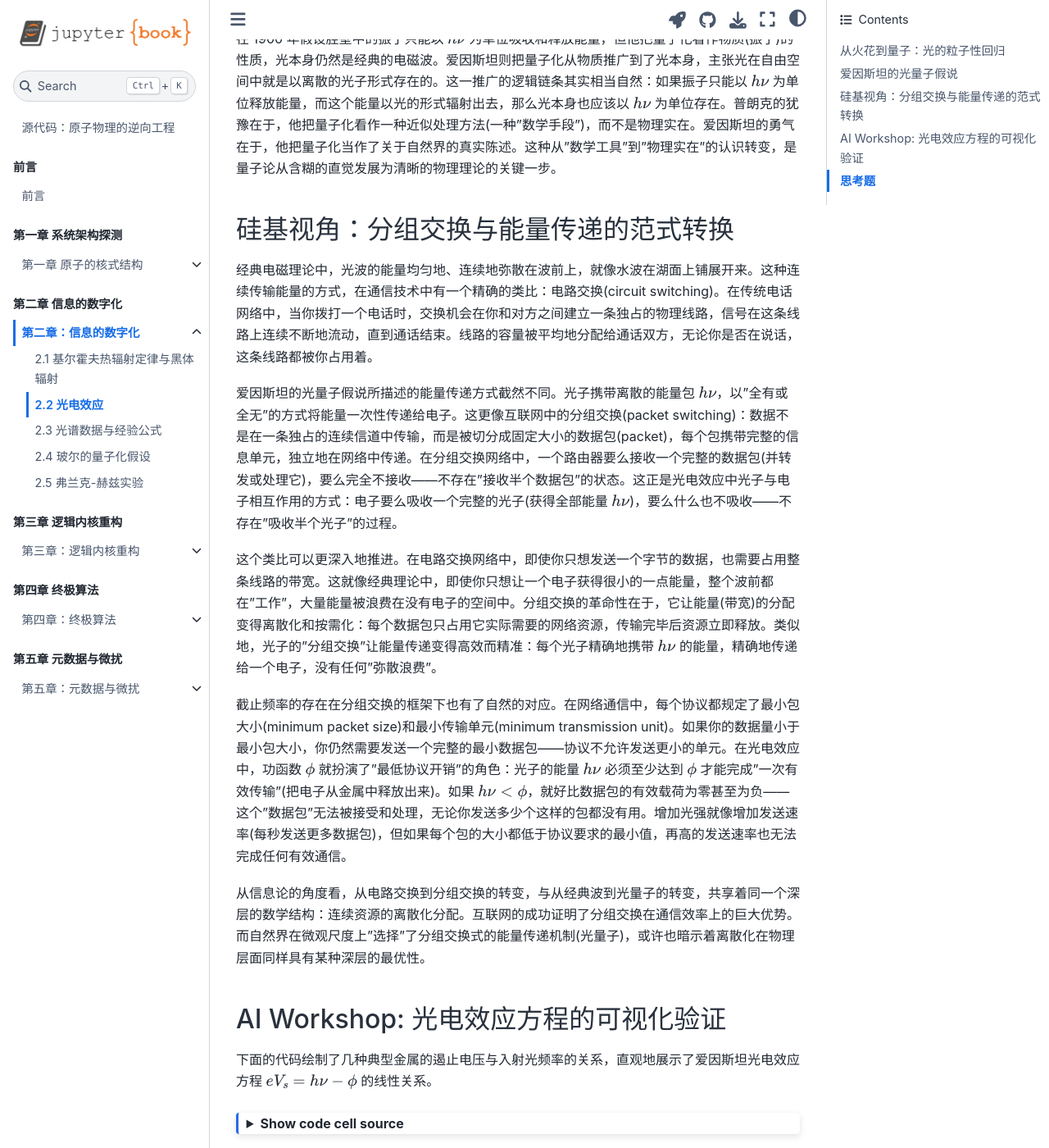
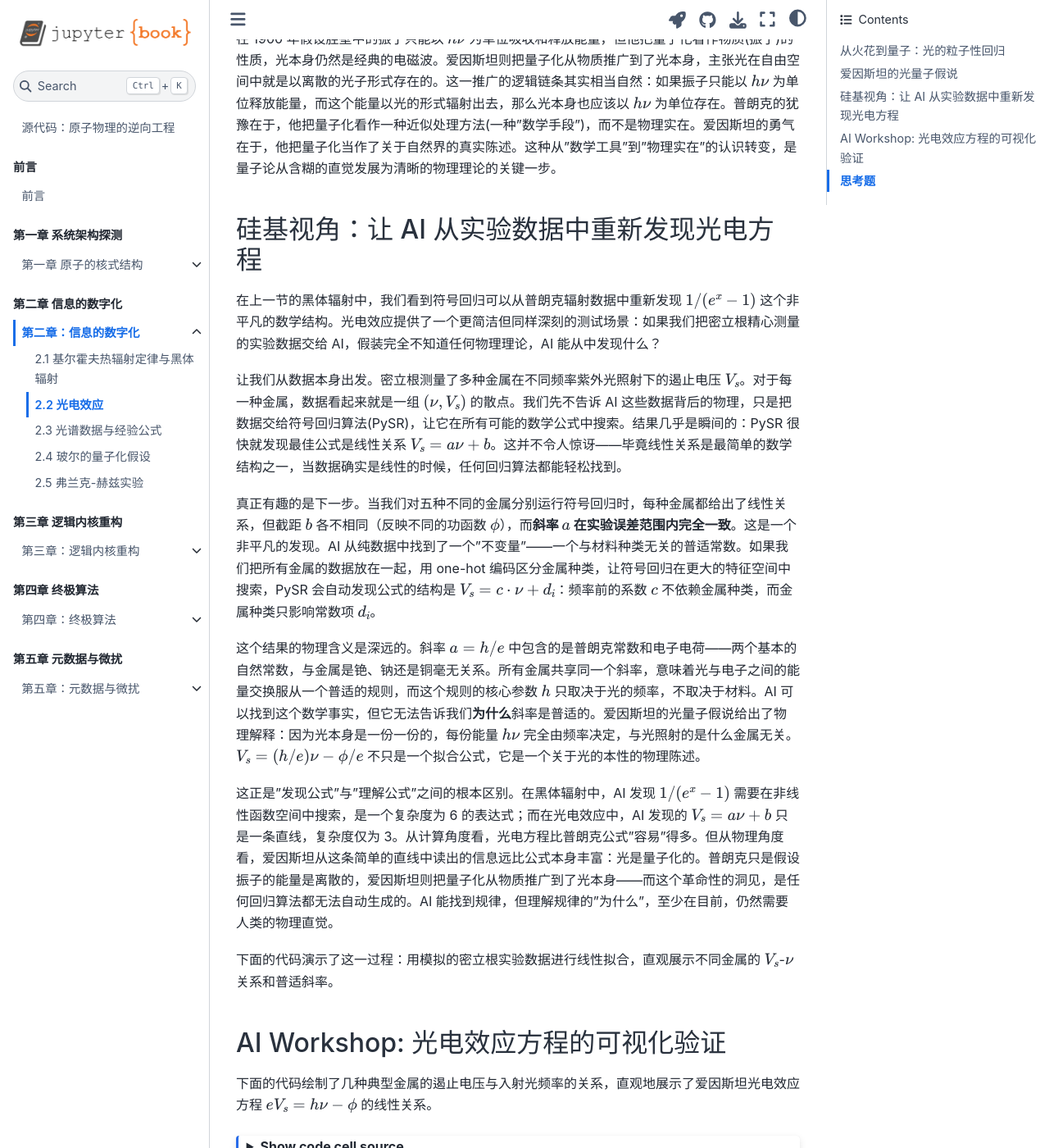
Before and after one commit to jinleiphys/atomic, a Jupyter Book: the page built from book/ch02/photoelectric-effect.md, in a window 1280 px wide and 1400 px high, scrolled down 2556 px. Shown: the whole window at 82% size. Built offline with Jupyter Book 1.0.4 settings and Sphinx 7.4.7 and the Sphinx Book theme 1.1.4, drawn with Linux system fonts in a browser that asks for light colours.

Commit message:
光电效应硅基视角：从分组交换类比改为AI符号回归发现
替换原有的电路交换/分组交换类比，改为从密立根实验数据出发，
用符号回归(PySR)重新发现光电方程的叙事。讨论AI如何从数据
中找到普适斜率h/e，以及"发现公式"与"理解公式"的根本区别。
中英文同步更新。

Co-Authored-By: Claude Opus 4.6 (1M context) <noreply@anthropic.com>

```diff
--- a/book/ch02/photoelectric-effect.md
+++ b/book/ch02/photoelectric-effect.md
@@ -52,17 +52,19 @@ $$
 
 从更宏观的历史视角来看，爱因斯坦的光量子假说是普朗克量子化思想的一次关键性推广。普朗克在 1900 年假设腔壁中的振子只能以 $h\nu$ 为单位吸收和释放能量，但他把量子化看作物质(振子)的性质，光本身仍然是经典的电磁波。爱因斯坦则把量子化从物质推广到了光本身，主张光在自由空间中就是以离散的光子形式存在的。这一推广的逻辑链条其实相当自然：如果振子只能以 $h\nu$ 为单位释放能量，而这个能量以光的形式辐射出去，那么光本身也应该以 $h\nu$ 为单位存在。普朗克的犹豫在于，他把量子化看作一种近似处理方法(一种"数学手段")，而不是物理实在。爱因斯坦的勇气在于，他把量子化当作了关于自然界的真实陈述。这种从"数学工具"到"物理实在"的认识转变，是量子论从含糊的直觉发展为清晰的物理理论的关键一步。
 
-## 硅基视角：分组交换与能量传递的范式转换
+## 硅基视角：让 AI 从实验数据中重新发现光电方程
 
-经典电磁理论中，光波的能量均匀地、连续地弥散在波前上，就像水波在湖面上铺展开来。这种连续传输能量的方式，在通信技术中有一个精确的类比：电路交换(circuit switching)。在传统电话网络中，当你拨打一个电话时，交换机会在你和对方之间建立一条独占的物理线路，信号在这条线路上连续不断地流动，直到通话结束。线路的容量被平均地分配给通话双方，无论你是否在说话，这条线路都被你占用着。
+在上一节的黑体辐射中，我们看到符号回归可以从普朗克辐射数据中重新发现 $1/(e^x - 1)$ 这个非平凡的数学结构。光电效应提供了一个更简洁但同样深刻的测试场景：如果我们把密立根精心测量的实验数据交给 AI，假装完全不知道任何物理理论，AI 能从中发现什么？
 
-爱因斯坦的光量子假说所描述的能量传递方式截然不同。光子携带离散的能量包 $h\nu$，以"全有或全无"的方式将能量一次性传递给电子。这更像互联网中的分组交换(packet switching)：数据不是在一条独占的连续信道中传输，而是被切分成固定大小的数据包(packet)，每个包携带完整的信息单元，独立地在网络中传递。在分组交换网络中，一个路由器要么接收一个完整的数据包(并转发或处理它)，要么完全不接收——不存在"接收半个数据包"的状态。这正是光电效应中光子与电子相互作用的方式：电子要么吸收一个完整的光子(获得全部能量 $h\nu$)，要么什么也不吸收——不存在"吸收半个光子"的过程。
+让我们从数据本身出发。密立根测量了多种金属在不同频率紫外光照射下的遏止电压 $V_s$。对于每一种金属，数据看起来就是一组 $(\nu, V_s)$ 的散点。我们先不告诉 AI 这些数据背后的物理，只是把数据交给符号回归算法(PySR)，让它在所有可能的数学公式中搜索。结果几乎是瞬间的：PySR 很快就发现最佳公式是线性关系 $V_s = a\nu + b$。这并不令人惊讶——毕竟线性关系是最简单的数学结构之一，当数据确实是线性的时候，任何回归算法都能轻松找到。
 
-这个类比可以更深入地推进。在电路交换网络中，即使你只想发送一个字节的数据，也需要占用整条线路的带宽。这就像经典理论中，即使你只想让一个电子获得很小的一点能量，整个波前都在"工作"，大量能量被浪费在没有电子的空间中。分组交换的革命性在于，它让能量(带宽)的分配变得离散化和按需化：每个数据包只占用它实际需要的网络资源，传输完毕后资源立即释放。类似地，光子的"分组交换"让能量传递变得高效而精准：每个光子精确地携带 $h\nu$ 的能量，精确地传递给一个电子，没有任何"弥散浪费"。
+真正有趣的是下一步。当我们对五种不同的金属分别运行符号回归时，每种金属都给出了线性关系，但截距 $b$ 各不相同（反映不同的功函数 $\phi$），而**斜率 $a$ 在实验误差范围内完全一致**。这是一个非平凡的发现。AI 从纯数据中找到了一个"不变量"——一个与材料种类无关的普适常数。如果我们把所有金属的数据放在一起，用 one-hot 编码区分金属种类，让符号回归在更大的特征空间中搜索，PySR 会自动发现公式的结构是 $V_s = c \cdot \nu + d_i$：频率前的系数 $c$ 不依赖金属种类，而金属种类只影响常数项 $d_i$。
 
-截止频率的存在在分组交换的框架下也有了自然的对应。在网络通信中，每个协议都规定了最小包大小(minimum packet size)和最小传输单元(minimum transmission unit)。如果你的数据量小于最小包大小，你仍然需要发送一个完整的最小数据包——协议不允许发送更小的单元。在光电效应中，功函数 $\phi$ 就扮演了"最低协议开销"的角色：光子的能量 $h\nu$ 必须至少达到 $\phi$ 才能完成"一次有效传输"(把电子从金属中释放出来)。如果 $h\nu < \phi$，就好比数据包的有效载荷为零甚至为负——这个"数据包"无法被接受和处理，无论你发送多少个这样的包都没有用。增加光强就像增加发送速率(每秒发送更多数据包)，但如果每个包的大小都低于协议要求的最小值，再高的发送速率也无法完成任何有效通信。
+这个结果的物理含义是深远的。斜率 $a = h/e$ 中包含的是普朗克常数和电子电荷——两个基本的自然常数，与金属是铯、钠还是铜毫无关系。所有金属共享同一个斜率，意味着光与电子之间的能量交换服从一个普适的规则，而这个规则的核心参数 $h$ 只取决于光的频率，不取决于材料。AI 可以找到这个数学事实，但它无法告诉我们**为什么**斜率是普适的。爱因斯坦的光量子假说给出了物理解释：因为光本身是一份一份的，每份能量 $h\nu$ 完全由频率决定，与光照射的是什么金属无关。$V_s = (h/e)\nu - \phi/e$ 不只是一个拟合公式，它是一个关于光的本性的物理陈述。
 
-从信息论的角度看，从电路交换到分组交换的转变，与从经典波到光量子的转变，共享着同一个深层的数学结构：连续资源的离散化分配。互联网的成功证明了分组交换在通信效率上的巨大优势。而自然界在微观尺度上"选择"了分组交换式的能量传递机制(光量子)，或许也暗示着离散化在物理层面同样具有某种深层的最优性。
+这正是"发现公式"与"理解公式"之间的根本区别。在黑体辐射中，AI 发现 $1/(e^x - 1)$ 需要在非线性函数空间中搜索，是一个复杂度为 6 的表达式；而在光电效应中，AI 发现的 $V_s = a\nu + b$ 只是一条直线，复杂度仅为 3。从计算角度看，光电方程比普朗克公式"容易"得多。但从物理角度看，爱因斯坦从这条简单的直线中读出的信息远比公式本身丰富：光是量子化的。普朗克只是假设振子的能量是离散的，爱因斯坦则把量子化从物质推广到了光本身——而这个革命性的洞见，是任何回归算法都无法自动生成的。AI 能找到规律，但理解规律的"为什么"，至少在目前，仍然需要人类的物理直觉。
+
+下面的代码演示了这一过程：用模拟的密立根实验数据进行线性拟合，直观展示不同金属的 $V_s$-$\nu$ 关系和普适斜率。
 
 ## AI Workshop: 光电效应方程的可视化验证
 
```
Also changed, not shown: book/en/ch02/photoelectric-effect.md (+9 -5 lines).
